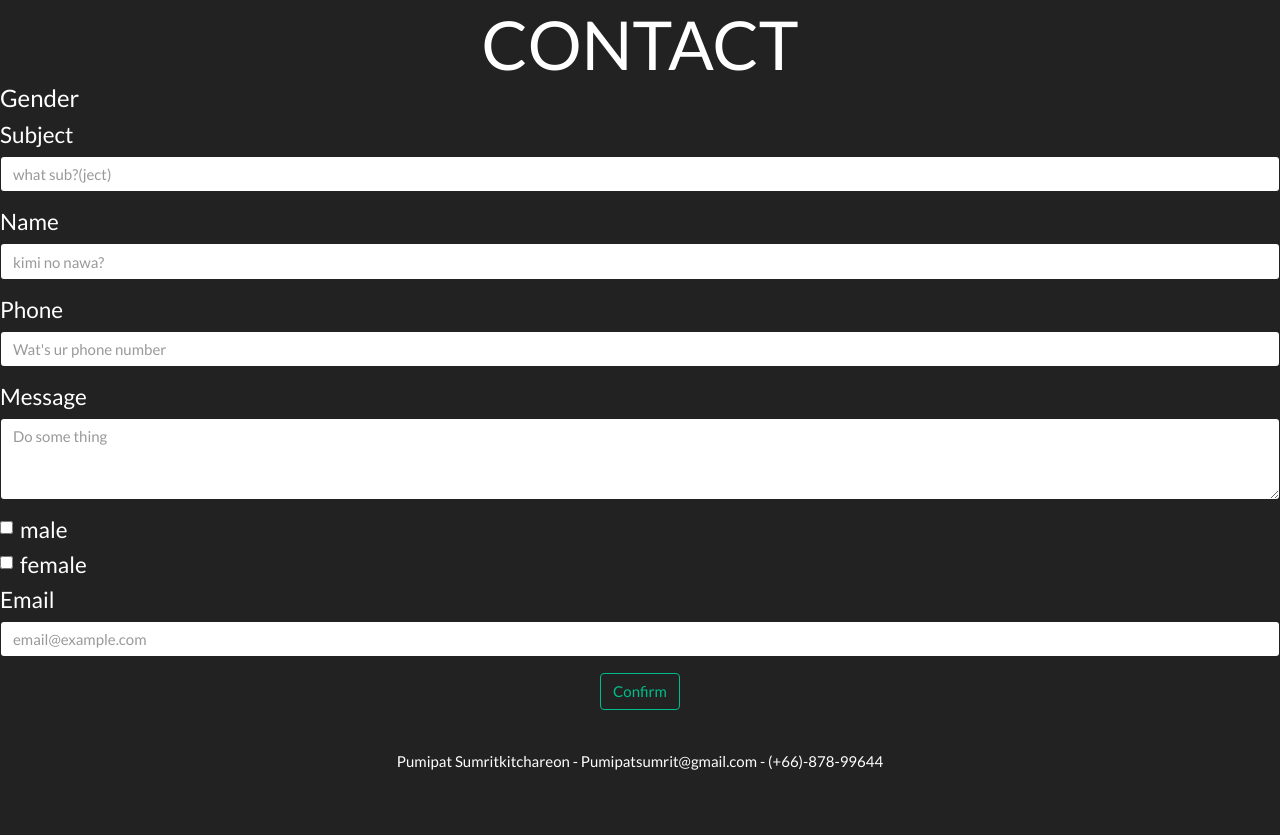
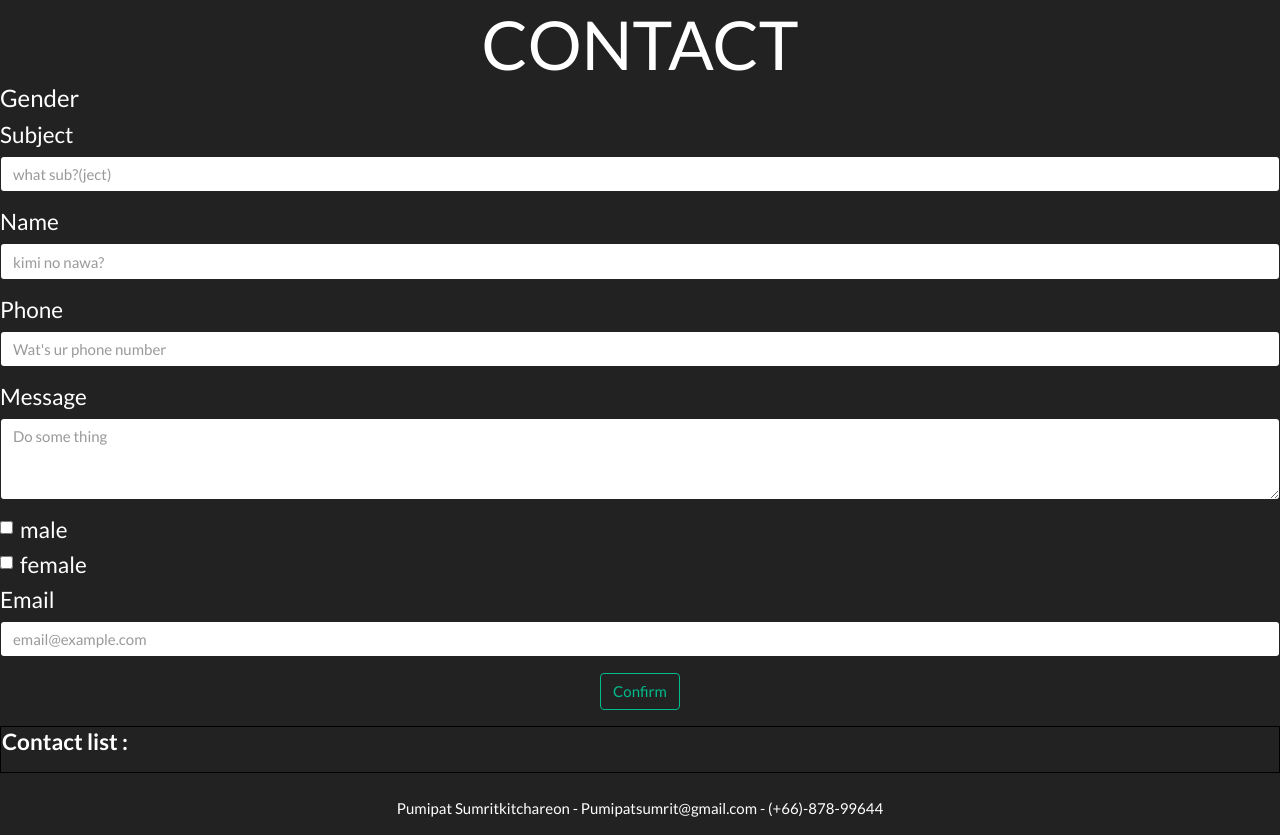
Before and after one commit to p39149845/BasiccomLab_3, a plain HTML site: page Contact.html in a window 1280 px wide. Shown: the part 329-1164 px from the top of the page. Before the commit the page ends 1117 px from the top, so only its background shows below. Drawn offline with Linux system fonts and the light colour scheme.

Commit message:
Update Contact.html

```diff
--- a/Contact.html
+++ b/Contact.html
@@ -100,8 +100,13 @@
                                 <button type="button" onclick="addli()" class="btn btn-outline-success">Confirm</button>
                             </p>
                         </fieldset>
-                        <ul id="list">
-                        </ul>
+                        <table style="width :100%">
+                            <th>Contact list :
+                                <ul id="list"></ul>
+                            </th>
+
+                        </table>
+
                         </table>
 
                 </form>
```
